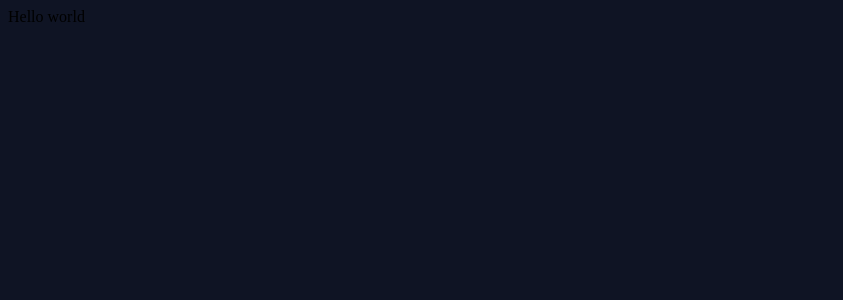
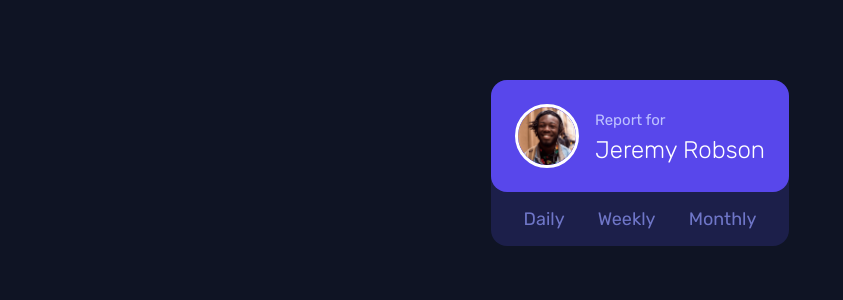
Before and after one commit to SuhasPatnaik/time-tracking-dashboard-rjs, a React (Vite) app: page / in a window 1280 px wide. Shown: the top 300 px of the page, without its empty margins (0-843 px from the left). Built offline with nearby package versions, Linux system fonts and the light colour scheme.

Commit message:
Name card component ready + reset.css included

```diff
--- a/index.html
+++ b/index.html
@@ -4,6 +4,14 @@
     <meta charset="UTF-8" />
     <link rel="icon" type="image/svg+xml" href="clock.svg" />
     <meta name="viewport" content="width=device-width, initial-scale=1.0" />
+
+    <link rel="preconnect" href="https://fonts.googleapis.com" />
+    <link rel="preconnect" href="https://fonts.gstatic.com" crossorigin />
+    <link
+      href="https://fonts.googleapis.com/css2?family=Rubik:wght@300;400;500&display=swap"
+      rel="stylesheet"
+    />
+
     <title>Time Tracking Dashboard</title>
   </head>
   <body>
--- a/src/App.css
+++ b/src/App.css
@@ -0,0 +1,43 @@
+.name-card {
+  display: grid;
+  grid-template-rows: auto auto;
+  background-color: var(--clr-neutral-300);
+  border-radius: 1rem;
+}
+
+.user-card {
+  display: grid;
+  grid-template-columns: auto 1fr;
+  grid-template-rows: 1fr 1fr;
+  gap: 0rem 1rem;
+  background-color: var(--clr-accent-name);
+  align-items: center;
+  padding: 1.5rem;
+  border-radius: inherit;
+}
+
+.profile-pic {
+  grid-row: 1 / span 2;
+  height: 4rem;
+  border: 3px solid white;
+  border-radius: 50%;
+}
+
+.user-card > p {
+  font-size: var(--font-size-sm);
+  color: var(--clr-neutral-100);
+}
+
+.user-card > h1 {
+  font-size: var(--font-size-lg);
+  font-weight: var(--font-weight-light);
+  align-self: flex-start;
+  color: white;
+}
+
+.interval-options {
+  display: flex;
+  justify-content: space-around;
+  padding: 1rem;
+  color: var(--clr-neutral-200);
+}
--- a/src/App.tsx
+++ b/src/App.tsx
@@ -1,4 +1,24 @@
+import "./App.css";
+
+import profilepic from "./assets/images/image-jeremy.png";
+
 export default function App() {
-  console.log("App.tsx file...");
-  return <div>Hello world</div>;
+  return (
+    <div className="name-card">
+      <div className="user-card">
+        <img
+          src={profilepic}
+          alt="Headshot of Jeremy Robson"
+          className="profile-pic"
+        />
+        <p>Report for</p>
+        <h1>Jeremy Robson</h1>
+      </div>
+      <div className="interval-options">
+        <p>Daily</p>
+        <p>Weekly</p>
+        <p>Monthly</p>
+      </div>
+    </div>
+  );
 }
--- a/src/index.css
+++ b/src/index.css
@@ -1,5 +1,97 @@
+/* https://piccalil.li/blog/a-modern-css-reset */
+
+/* Box sizing rules */
+*,
+*::before,
+*::after {
+  box-sizing: border-box;
+}
+
+/* Remove default margin */
+body,
+h1,
+h2,
+h3,
+h4,
+p,
+figure,
+blockquote,
+dl,
+dd {
+  margin: 0;
+}
+
+h1,
+h2,
+h3,
+h4,
+h5,
+h6 {
+  text-wrap: balance;
+}
+
+/*p,
+li,
+figcaption {
+  max-width: 65ch;
+} */
+
+/* Remove list styles on ul, ol elements with a list role, which suggests default styling will be removed */
+ul[role="list"],
+ol[role="list"] {
+  list-style: none;
+}
+
+/* Set core root defaults */
+html:focus-within {
+  scroll-behavior: smooth;
+}
+
+/* Set core body defaults */
+body {
+  min-height: 100vh;
+  text-rendering: optimizeSpeed;
+  /* line-height: 1.5; */
+}
+
+/* A elements that don't have a class get default styles */
+a:not([class]) {
+  text-decoration-skip-ink: auto;
+}
+
+/* Make images easier to work with */
+img,
+picture {
+  max-width: 100%;
+  display: block;
+}
+
+/* Inherit fonts for inputs and buttons */
+input,
+button,
+textarea,
+select {
+  font: inherit;
+}
+
+/* Remove all animations, transitions and smooth scroll for people that prefer not to see them */
+@media (prefers-reduced-motion: reduce) {
+  html:focus-within {
+    scroll-behavior: auto;
+  }
+
+  *,
+  *::before,
+  *::after {
+    animation-duration: 0.01ms !important;
+    animation-iteration-count: 1 !important;
+    transition-duration: 0.01ms !important;
+    scroll-behavior: auto !important;
+  }
+}
+
 :root {
-  /* Accent color palette */
+  /* Primary color palette */
   --clr-accent-name: hsl(246, 80%, 60%);
   --clr-accent-work: hsl(195, 74%, 62%);
   --clr-accent-play: hsl(195, 74%, 62%);
@@ -28,5 +120,12 @@
 }
 
 body {
+  font-family: var(--font-family-base);
   background-color: var(--clr-neutral-400);
+  font-size: var(--font-size-base);
+  font-weight: var(--font-weight-regular);
+  min-height: 100vh;
+  display: grid;
+  justify-content: center;
+  margin: 5rem 0rem;
 }
```
